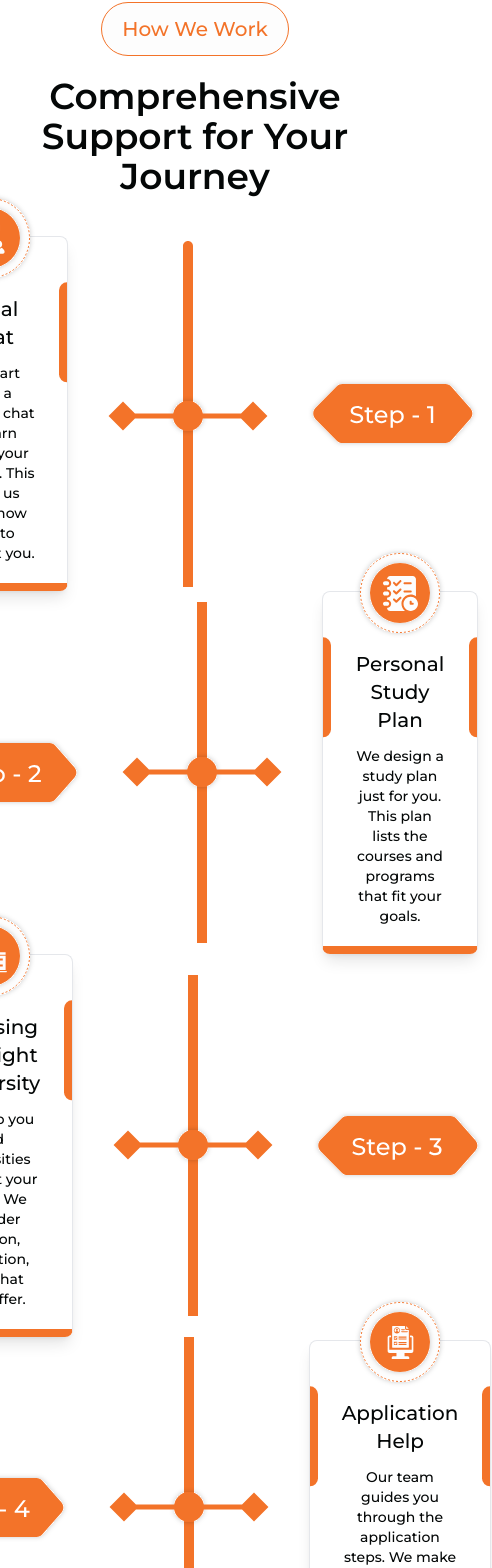
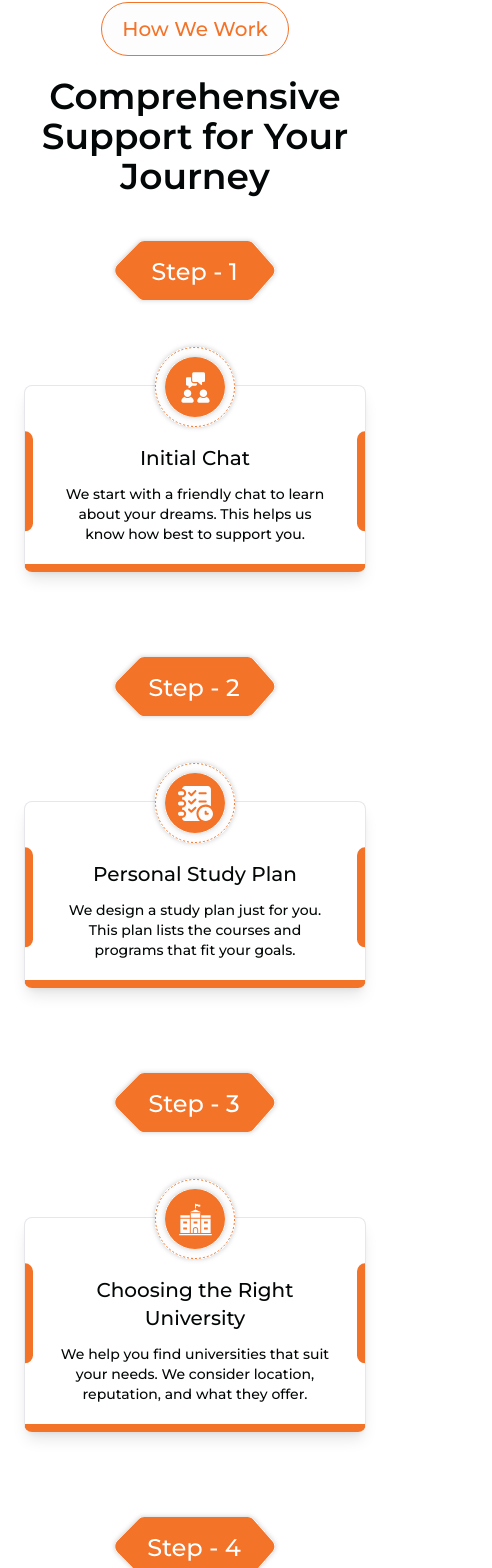
Before and after one commit to AbabilGroup/root-education, a Next.js app: page /how-we-work in a window 390 px wide. Shown: the part 425-1993 px from the top of the page, 492 px wide, since content can reach past the window. Built offline with nearby package versions, Linux system fonts and the light colour scheme.

Commit message:
make how we work page responsive

```diff
--- a/src/components/pages/how_we_work/HowWeWork.tsx
+++ b/src/components/pages/how_we_work/HowWeWork.tsx
@@ -15,7 +15,7 @@ const HowWeWork = () => {
       title="Comprehensive Support for Your Journey"
     >
       <div className="container">
-        <div className="mx-auto max-w-5xl">
+        <div className="mx-auto max-w-5xl space-y-20 lg:space-y-0">
           {/* step 1  */}
           <Step1 />
 
--- a/src/components/pages/how_we_work/Step1.tsx
+++ b/src/components/pages/how_we_work/Step1.tsx
@@ -3,7 +3,7 @@ import FadeInRightWithSlowBounce from "@/animation_wrappers/FadeInRightWithSlowB
 
 const Step1 = () => {
   return (
-    <div className="flex items-center justify-center gap-x-10">
+    <div className="flex flex-col-reverse items-center justify-center gap-x-10 gap-y-20 lg:flex-row">
       {/* column  */}
       <FadeInLeftWithSlowBounce className="basis-[45%]">
         {/* card  */}
@@ -130,7 +130,7 @@ const Step1 = () => {
         </div>
       </FadeInLeftWithSlowBounce>
       {/* column  */}
-      <div className="basis-[10%]">
+      <div className="hidden basis-[10%] lg:block">
         <svg
           width="160"
           height="346"
--- a/src/components/pages/how_we_work/Step2.tsx
+++ b/src/components/pages/how_we_work/Step2.tsx
@@ -3,7 +3,7 @@ import FadeInRightWithSlowBounce from "@/animation_wrappers/FadeInRightWithSlowB
 
 const Step2 = () => {
   return (
-    <div className="flex flex-row-reverse items-center justify-center gap-x-10">
+    <div className="flex flex-col-reverse items-center justify-center gap-x-10 gap-y-20 lg:flex-row-reverse">
       {/* column  */}
       <FadeInRightWithSlowBounce className="basis-[45%]">
         {/* card  */}
@@ -134,7 +134,7 @@ const Step2 = () => {
         </div>
       </FadeInRightWithSlowBounce>
       {/* column  */}
-      <div className="basis-[10%]">
+      <div className="hidden basis-[10%] lg:block">
         <svg
           width="160"
           height="341"
--- a/src/components/pages/how_we_work/Step3.tsx
+++ b/src/components/pages/how_we_work/Step3.tsx
@@ -3,7 +3,7 @@ import FadeInRightWithSlowBounce from "@/animation_wrappers/FadeInRightWithSlowB
 
 const Step3 = () => {
   return (
-    <div className="flex items-center justify-center gap-x-10">
+    <div className="flex flex-col-reverse items-center justify-center gap-x-10 gap-y-20 lg:flex-row">
       {/* column  */}
       <FadeInLeftWithSlowBounce className="basis-[45%]">
         {/* card  */}
@@ -120,7 +120,7 @@ const Step3 = () => {
         </div>
       </FadeInLeftWithSlowBounce>
       {/* column  */}
-      <div className="basis-[10%]">
+      <div className="hidden basis-[10%] lg:block">
         <svg
           width="160"
           height="341"
--- a/src/components/pages/how_we_work/Step4.tsx
+++ b/src/components/pages/how_we_work/Step4.tsx
@@ -3,7 +3,7 @@ import FadeInRightWithSlowBounce from "@/animation_wrappers/FadeInRightWithSlowB
 
 const Step4 = () => {
   return (
-    <div className="flex flex-row-reverse items-center justify-center gap-x-10">
+    <div className="flex flex-col-reverse items-center justify-center gap-x-10 gap-y-20 lg:flex-row-reverse">
       {/* column  */}
       <FadeInRightWithSlowBounce className="basis-[45%]">
         {/* card  */}
@@ -118,7 +118,7 @@ const Step4 = () => {
         </div>
       </FadeInRightWithSlowBounce>
       {/* column  */}
-      <div className="basis-[10%]">
+      <div className="hidden basis-[10%] lg:block">
         <svg
           width="160"
           height="341"
--- a/src/components/pages/how_we_work/Step5.tsx
+++ b/src/components/pages/how_we_work/Step5.tsx
@@ -3,7 +3,7 @@ import FadeInRightWithSlowBounce from "@/animation_wrappers/FadeInRightWithSlowB
 
 const Step5 = () => {
   return (
-    <div className="flex items-center justify-center gap-x-10">
+    <div className="flex flex-col-reverse items-center justify-center gap-x-10 gap-y-20 lg:flex-row">
       {/* column  */}
       <FadeInLeftWithSlowBounce className="basis-[45%]">
         {/* card  */}
@@ -120,7 +120,7 @@ const Step5 = () => {
         </div>
       </FadeInLeftWithSlowBounce>
       {/* column  */}
-      <div className="basis-[10%]">
+      <div className="hidden basis-[10%] lg:block">
         <svg
           width="160"
           height="341"
--- a/src/components/pages/how_we_work/Step6.tsx
+++ b/src/components/pages/how_we_work/Step6.tsx
@@ -3,7 +3,7 @@ import FadeInRightWithSlowBounce from "@/animation_wrappers/FadeInRightWithSlowB
 
 const Step6 = () => {
   return (
-    <div className="flex flex-row-reverse items-center justify-center gap-x-10">
+    <div className="flex flex-col-reverse items-center justify-center gap-x-10 gap-y-20 lg:flex-row-reverse">
       {/* column  */}
       <FadeInRightWithSlowBounce className="basis-[45%]">
         {/* card  */}
@@ -124,7 +124,7 @@ const Step6 = () => {
         </div>
       </FadeInRightWithSlowBounce>
       {/* column  */}
-      <div className="basis-[10%]">
+      <div className="hidden basis-[10%] lg:block">
         <svg
           width="160"
           height="341"
--- a/src/components/pages/how_we_work/Step7.tsx
+++ b/src/components/pages/how_we_work/Step7.tsx
@@ -3,7 +3,7 @@ import FadeInRightWithSlowBounce from "@/animation_wrappers/FadeInRightWithSlowB
 
 const Step7 = () => {
   return (
-    <div className="flex items-center justify-center gap-x-10">
+    <div className="flex flex-col-reverse items-center justify-center gap-x-10 gap-y-20 lg:flex-row">
       {/* column  */}
       <FadeInLeftWithSlowBounce className="basis-[45%]">
         {/* card  */}
@@ -122,7 +122,7 @@ const Step7 = () => {
         </div>
       </FadeInLeftWithSlowBounce>
       {/* column  */}
-      <div className="basis-[10%]">
+      <div className="hidden basis-[10%] lg:block">
         <svg
           width="160"
           height="341"
--- a/src/components/pages/how_we_work/Step8.tsx
+++ b/src/components/pages/how_we_work/Step8.tsx
@@ -3,7 +3,7 @@ import FadeInRightWithSlowBounce from "@/animation_wrappers/FadeInRightWithSlowB
 
 const Step8 = () => {
   return (
-    <div className="flex flex-row-reverse items-center justify-center gap-x-10">
+    <div className="flex flex-col-reverse items-center justify-center gap-x-10 gap-y-20 lg:flex-row-reverse">
       {/* column  */}
       <FadeInRightWithSlowBounce className="basis-[45%]">
         {/* card  */}
@@ -122,7 +122,7 @@ const Step8 = () => {
         </div>
       </FadeInRightWithSlowBounce>
       {/* column  */}
-      <div className="basis-[10%]">
+      <div className="hidden basis-[10%] lg:block">
         <svg
           width="160"
           height="346"
```
